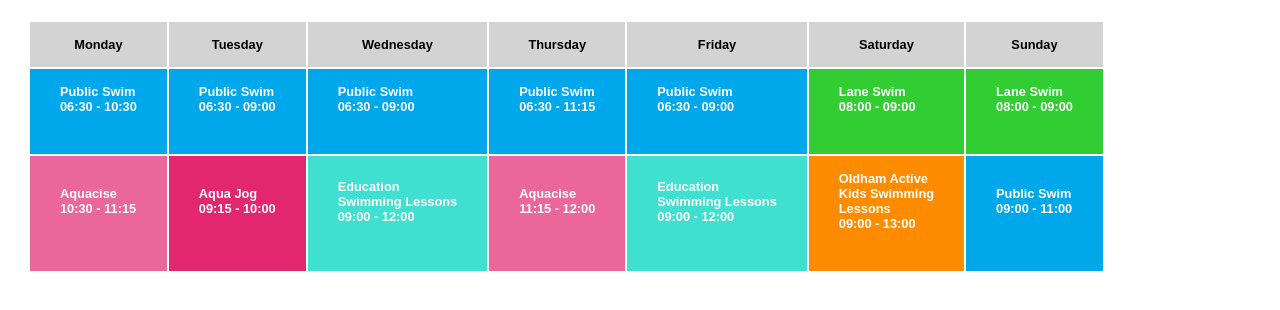
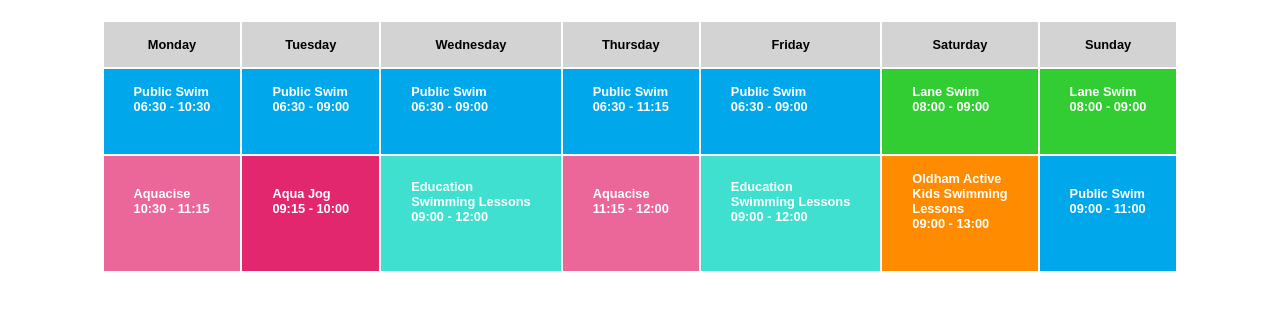
Before and after one commit to AndrewSRea/HTML_Challenges, a plain HTML site: page extra-html-challenge.html in a window 1280 px wide. Drawn offline with Linux system fonts and the light colour scheme.

Commit message:
Changing table margins

```diff
--- a/extra-html-challenge.html
+++ b/extra-html-challenge.html
@@ -15,7 +15,7 @@
             }
 
             table {
-                margin: 20px 20px;
+                margin: 20px auto;
             }
 
             th {
```
